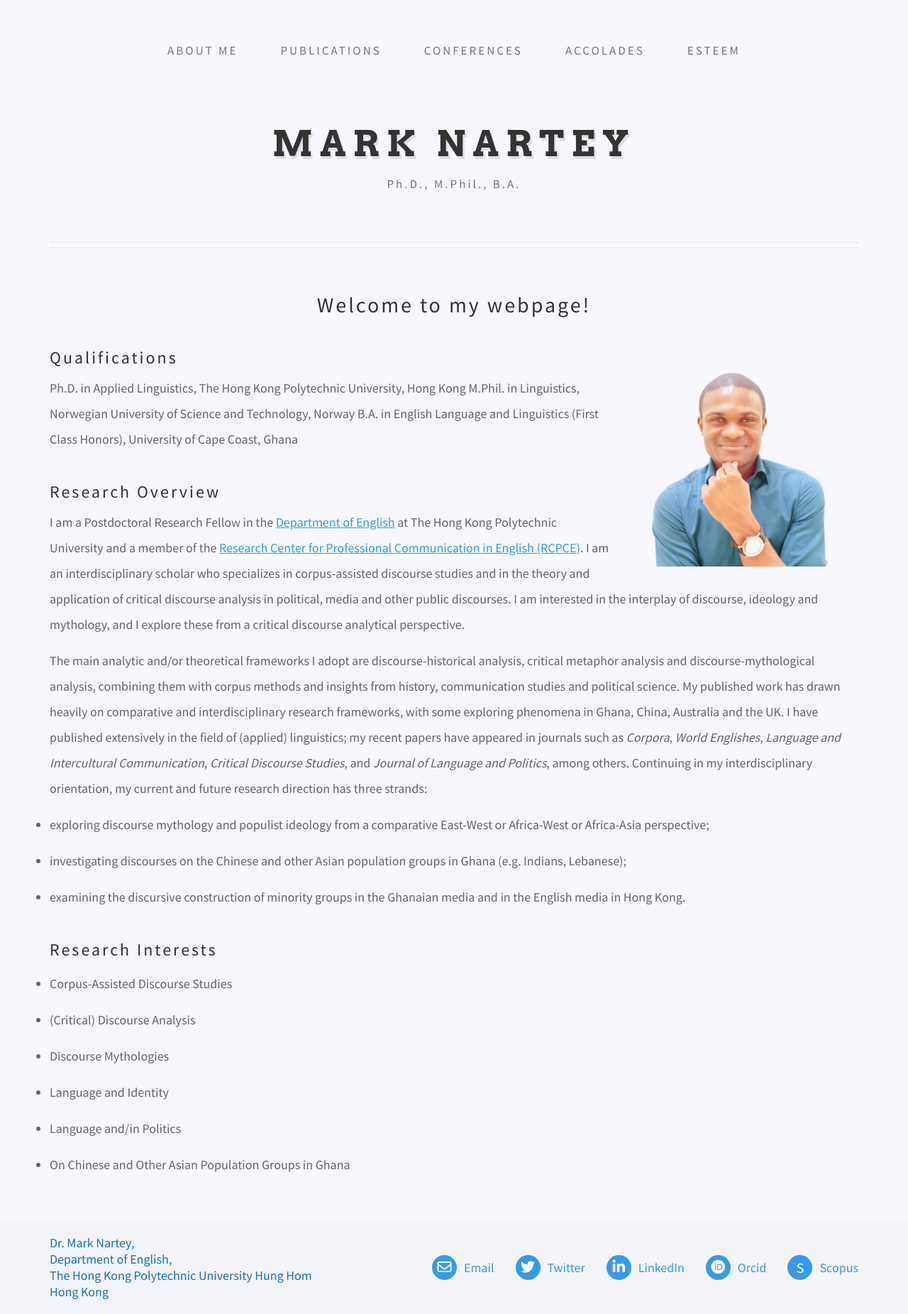
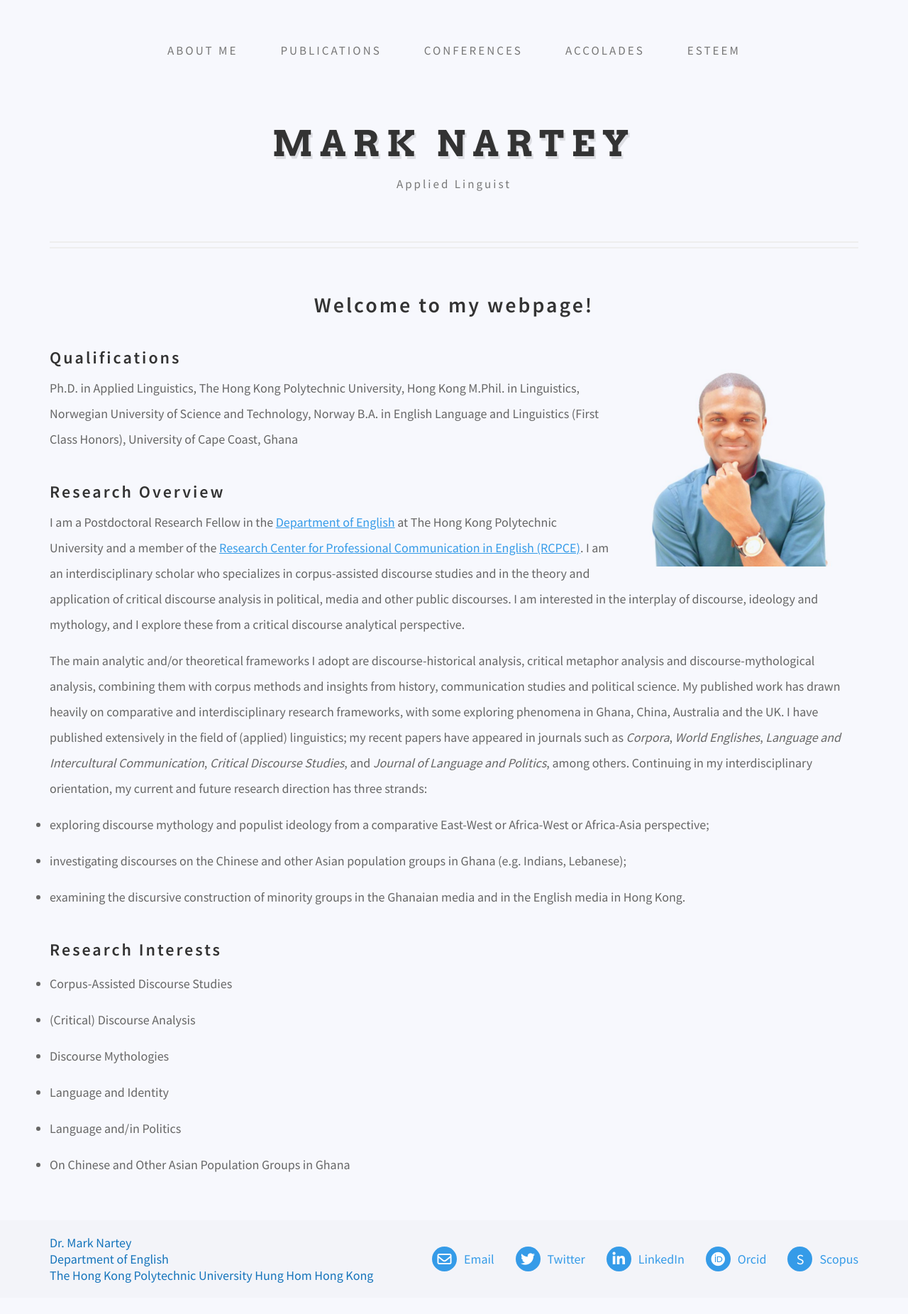
Before and after one commit to danielcornock/marknartey.com, a Jekyll site: the page built from _pages/index.md, in a window 1280 px wide. Shown: the whole page at 71% size. Built offline with Jekyll 4.4.1, drawn with Linux system fonts in a browser that asks for light colours; nearby versions of some CDN libraries; after the commit the page ends 1828 px from its top, so only the background shows below that.

Commit message:
minor changes based on feedback

```diff
--- a/_includes/footer.html
+++ b/_includes/footer.html
@@ -2,10 +2,9 @@
   <div class="container">
     <div class="footer-container">
       <div class="footer-address">
-        <p>Dr. Mark Nartey,</p>
-        <p>Department of English,</p>
-        <p>The Hong Kong Polytechnic University Hung Hom</p>
-        <p>Hong Kong</p>
+        <p>Dr. Mark Nartey</p>
+        <p>Department of English</p>
+        <p>The Hong Kong Polytechnic University Hung Hom Hong Kong</p>
       </div>
       <div class="footer-details">
         <a class="footer-social" href="mailto: narteynartey60@gmail.com">
--- a/_pages/index.md
+++ b/_pages/index.md
@@ -1,6 +1,6 @@
 ---
 title: Mark Nartey
-subtitle: Ph.D., M.Phil., B.A.
+subtitle: Applied Linguist
 layout: index
 permalink: '/'
 ---
--- a/_sass/_libs/_components.scss
+++ b/_sass/_libs/_components.scss
@@ -32,15 +32,12 @@
 }
 
 .subheading {
-  // font-family: 'Arvo', serif;
   color: $color-primary;
-  // text-shadow: 0.05em 0.075em 0 rgba(0, 0, 0, 0.1);
   font-size: 30px;
   margin-bottom: 30px;
   letter-spacing: 3px;
   text-align: center;
-  font-weight: 500;
-
+  font-weight: 600;
 
   &--small {
     @extend .subheading;
--- a/assets/css/index.css
+++ b/assets/css/index.css
@@ -51,7 +51,7 @@
   margin-bottom: 30px;
   letter-spacing: 3px;
   text-align: center;
-  font-weight: 500;
+  font-weight: 600;
 }
 
 .subheading--small {
```
